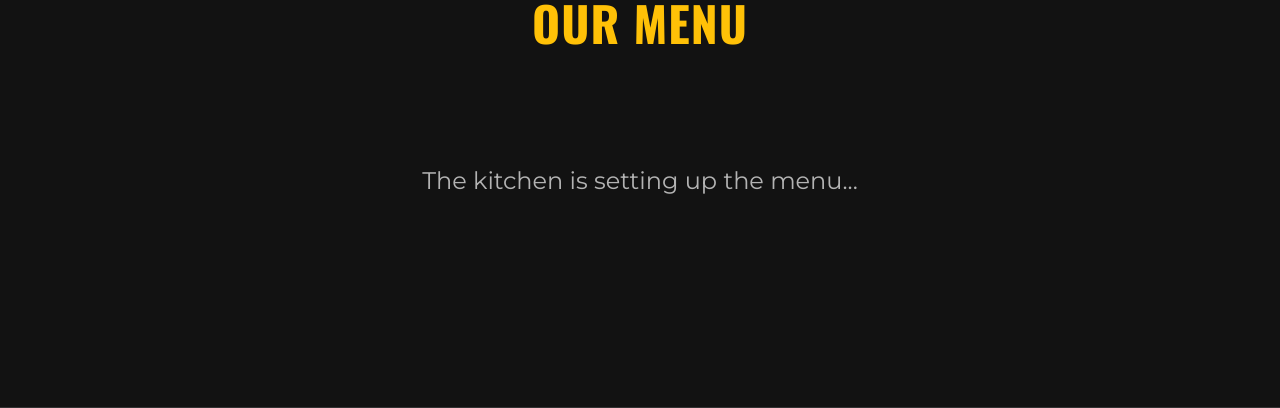
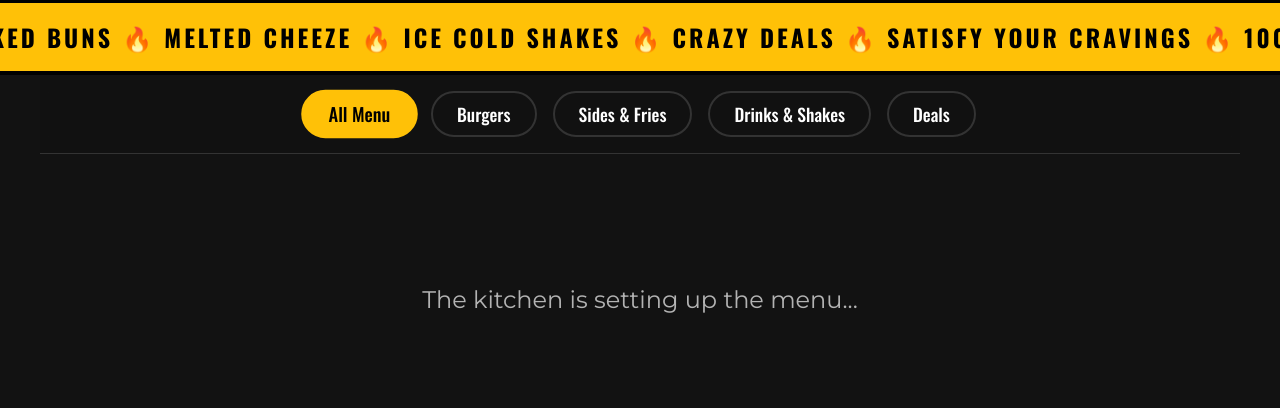
Before and after one commit to hafeedul/Resturent_saas, a Flask app: template app/templates/storefront.html in a window 1280 px wide. Shown: the part 541-949 px from the top of the page. Run offline with Flask 3, Linux system fonts and the light colour scheme; the template is opened without the code that fills it, so the values that code supplies are empty.

Commit message:
Implement Advanced Storefront UI with Categories and Animations

```diff
--- a/app/models.py
+++ b/app/models.py
@@ -36,9 +36,10 @@ class Restaurant(db.Model):
 class MenuItem(db.Model):
     id = db.Column(db.Integer, primary_key=True)
     name = db.Column(db.String(100), nullable=False)
+    description = db.Column(db.Text)
     price = db.Column(db.Float, nullable=False)
-    description = db.Column(db.Text)
     image_url = db.Column(db.String(500))
+    category = db.Column(db.String(50), default="Main")
     restaurant_id = db.Column(db.Integer, db.ForeignKey('restaurant.id'), nullable=False)
     created_at = db.Column(db.DateTime, default=datetime.utcnow)
 
--- a/app/routes.py
+++ b/app/routes.py
@@ -118,6 +118,7 @@ def menu():
         price = request.form.get('price')
         description = request.form.get('description')
         image_url = request.form.get('image_url')
+        category = request.form.get('category', 'Main')
 
         if name and price:
             try:
@@ -127,6 +128,7 @@ def menu():
                     price=price,
                     description=description,
                     image_url=image_url,
+                    category=category,
                     restaurant_id=restaurant.id
                 )
                 db.session.add(new_item)
--- a/app/static/css/cheezy.css
+++ b/app/static/css/cheezy.css
@@ -36,6 +36,7 @@ body {
   font-family: var(--font-family);
   background-color: var(--color-background);
   color: var(--color-text);
+  overflow-x: hidden;
 }
 
 h1, h2, h3, h4, h5, h6 {
@@ -132,6 +155,85 @@ h1, h2, h3, h4, h5, h6 {
   color: #FFFFFF;
   max-width: 800px;
   margin: 0 auto 2rem auto;
+  animation: fade-in 1.2s ease-out forwards;
+}
+
+@keyframes slide-down {
+  from { opacity: 0; transform: translateY(-30px); }
+  to { opacity: 1; transform: translateY(0); }
+}
+
+/* Scrolling Marquee */
+.marquee-container {
+  width: 100%;
+  background-color: var(--color-primary);
+  color: #000;
+  overflow: hidden;
+  padding: 1rem 0;
+  border-bottom: 4px solid #000;
+  border-top: 4px solid #000;
+}
+
+.marquee-content {
+  display: inline-block;
+  white-space: nowrap;
+  font-family: var(--font-heading);
+  font-size: 1.5rem;
+  font-weight: 700;
+  letter-spacing: 3px;
+  text-transform: uppercase;
+  animation: marquee-scroll 20s linear infinite;
+}
+
+@keyframes marquee-scroll {
+  0% { transform: translateX(0); }
+  100% { transform: translateX(-50%); }
+}
+
+/* Sticky Category Tabs */
+.category-tabs {
+  position: sticky;
+  top: 70px; /* Below navbar */
+  background-color: rgba(18, 18, 18, 0.95);
+  backdrop-filter: blur(10px);
+  padding: 1rem 0;
+  z-index: 90;
+  border-bottom: 1px solid var(--color-border);
+  display: flex;
+  justify-content: center;
+  gap: 1rem;
+  overflow-x: auto;
+}
+
+.tab-btn {
+  background-color: transparent;
+  color: var(--color-text);
+  border: 2px solid var(--color-border);
+  padding: 0.5rem 1.5rem;
+  border-radius: 50px;
+  font-family: var(--font-heading);
+  font-size: 1.1rem;
+  cursor: pointer;
+  transition: all 0.2s ease;
+}
+
+.tab-btn:hover, .tab-btn.active {
+  background-color: var(--color-primary);
+  color: #000;
+  border-color: var(--color-primary);
+  transform: scale(1.05);
+}
+
+/* Scroll Fade Animations */
+.fade-up {
+  opacity: 0;
+  transform: translateY(30px);
+  transition: opacity 0.6s ease-out, transform 0.6s ease-out;
+}
+
+.fade-up.visible {
+  opacity: 1;
+  transform: translateY(0);
 }
 
 /* Input Fields */
--- a/app/templates/storefront.html
+++ b/app/templates/storefront.html
@@ -13,7 +13,7 @@
         <div class="container flex items-center justify-between">
             <h1 class="nav-brand" style="margin:0;"><a href="/" style="text-decoration: none; color: inherit;">{{ restaurant.name }}</a></h1>
             <div class="nav-links">
-                <a href="/cart" class="btn btn-primary" style="display: flex; gap: 0.5rem; align-items: center;">
+                <a href="/cart" class="btn btn-primary btn-pulse" style="display: flex; gap: 0.5rem; align-items: center;">
                     🛒 Cart
                     {% if session.get('cart') %}
                         <span style="background: #000; color: #FFF; border-radius: 50%; width: 24px; height: 24px; display: inline-flex; align-items: center; justify-content: center; font-size: 0.8rem;">
@@ -30,28 +30,43 @@
         <div class="container">
             <h1>WELCOME TO {{ restaurant.name|upper }}</h1>
             <p>{{ restaurant.description }}</p>
-            <a href="#menu" class="btn btn-primary" style="font-size: 1.5rem; padding: 1rem 3rem;">ORDER NOW</a>
+            <a href="#menu" class="btn btn-primary btn-pulse" style="font-size: 1.5rem; padding: 1rem 3rem;">ORDER NOW</a>
         </div>
     </section>
 
+    <!-- Scrolling Marquee -->
+    <div class="marquee-container">
+        <div class="marquee-content">
+            🔥 100% PREMIUM BEEF 🔥 FRESHLY BAKED BUNS 🔥 MELTED CHEEZE 🔥 ICE COLD SHAKES 🔥 CRAZY DEALS 🔥 SATISFY YOUR CRAVINGS 🔥 100% PREMIUM BEEF 🔥 FRESHLY BAKED BUNS 🔥 MELTED CHEEZE 🔥 ICE COLD SHAKES 🔥 CRAZY DEALS 🔥
+        </div>
+    </div>
+
+    <!-- Sticky Category Tabs -->
+    <div class="category-tabs container">
+        <button class="tab-btn active" data-category="All">All Menu</button>
+        <button class="tab-btn" data-category="Burgers">Burgers</button>
+        <button class="tab-btn" data-category="Sides">Sides & Fries</button>
+        <button class="tab-btn" data-category="Drinks">Drinks & Shakes</button>
+        <button class="tab-btn" data-category="Deals">Deals</button>
+    </div>
+
     <!-- Menu Grid -->
     <main class="container" id="menu" style="padding: 4rem 1rem;">
-        <h2 style="text-align: center; font-size: 3rem; margin-bottom: 3rem; color: var(--color-primary);">OUR MENU</h2>
 
         <div class="grid grid-cols-3" style="gap: 2rem;">
             {% if items %}
                 {% for item in items %}
-                <div class="card" style="display: flex; flex-direction: column; height: 100%;">
+                <div class="card menu-card fade-up" data-category="{{ item.category }}" style="display: flex; flex-direction: column; height: 100%;">
                     <!-- Food Image full width -->
-                    {% if item.image_url %}
-                        <div style="width: 100%; height: 250px; overflow: hidden;">
-                            <img src="{{ item.image_url }}" alt="{{ item.name }}" style="width: 100%; height: 100%; object-fit: cover; transition: transform 0.3s;" onmouseover="this.style.transform='scale(1.05)'" onmouseout="this.style.transform='scale(1)'">
-                        </div>
-                    {% else %}
-                        <div style="width: 100%; height: 250px; background: #333; display: flex; align-items: center; justify-content: center;">
-                            <span style="color: #666; font-size: 3rem;">🍔</span>
-                        </div>
-                    {% endif %}
+                    <div class="card-img-container">
+                        {% if item.image_url %}
+                            <img src="{{ item.image_url }}" alt="{{ item.name }}" class="card-img">
+                        {% else %}
+                            <div style="width: 100%; height: 100%; background: #333; display: flex; align-items: center; justify-content: center;">
+                                <span style="color: #666; font-size: 3rem;">🍔</span>
+                            </div>
+                        {% endif %}
+                    </div>
 
                     <!-- Content area -->
                     <div style="padding: 1.5rem; display: flex; flex-direction: column; flex-grow: 1;">
@@ -62,7 +77,7 @@
                         <p style="color: var(--color-text-muted); flex-grow: 1;">{{ item.description }}</p>
 
                         <form action="/cart/add/{{ item.id }}" method="POST" style="margin-top: 1rem;">
-                            <button type="submit" class="btn btn-primary" style="width: 100%;">ADD TO CART</button>
+                            <button type="submit" class="btn btn-primary" style="width: 100%;">ADD TO TRAY</button>
                         </form>
                     </div>
                 </div>
@@ -79,5 +94,51 @@
         <p style="color: var(--color-text-muted); font-size: 1rem;">&copy; 2026 {{ restaurant.name }}. All rights reserved.</p>
         <p style="color: #555; font-size: 0.8rem; margin-top: 0.5rem;">Powered by Stitch SaaS</p>
     </footer>
+
+    <!-- Frontend Logic for Animations and Tabs -->
+    <script>
+        document.addEventListener('DOMContentLoaded', () => {
+            // 1. Scroll Fade-up Observer
+            const observer = new IntersectionObserver((entries) => {
+                entries.forEach(entry => {
+                    if (entry.isIntersecting) {
+                        entry.target.classList.add('visible');
+                    }
+                });
+            }, { threshold: 0.1 });
+
+            document.querySelectorAll('.fade-up').forEach(el => observer.observe(el));
+
+            // 2. Category Tab Filtering
+            const tabs = document.querySelectorAll('.tab-btn');
+            const cards = document.querySelectorAll('.menu-card');
+
+            tabs.forEach(tab => {
+                tab.addEventListener('click', () => {
+                    // Update active tab style
+                    tabs.forEach(t => t.classList.remove('active'));
+                    tab.classList.add('active');
+
+                    const category = tab.getAttribute('data-category');
+
+                    cards.forEach(card => {
+                        // Reset animation state
+                        card.classList.remove('visible');
+
+                        // Filter logic
+                        if (category === 'All' || card.getAttribute('data-category') === category) {
+                            card.style.display = 'flex';
+                            // Slight delay to re-trigger fade-up animation after display block
+                            setTimeout(() => {
+                                card.classList.add('visible');
+                            }, 50);
+                        } else {
+                            card.style.display = 'none';
+                        }
+                    });
+                });
+            });
+        });
+    </script>
 </body>
 </html>
```
Also changed, not shown: other parts of app/static/css/cheezy.css (+40 -18 lines), app/templates/menu.html (+13 -1 lines), seed.py (+24 -3 lines).
